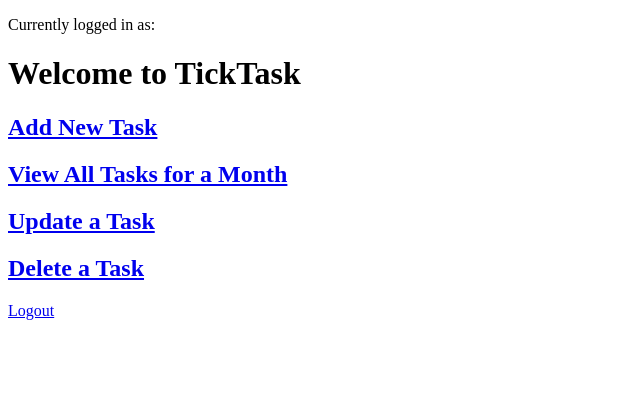
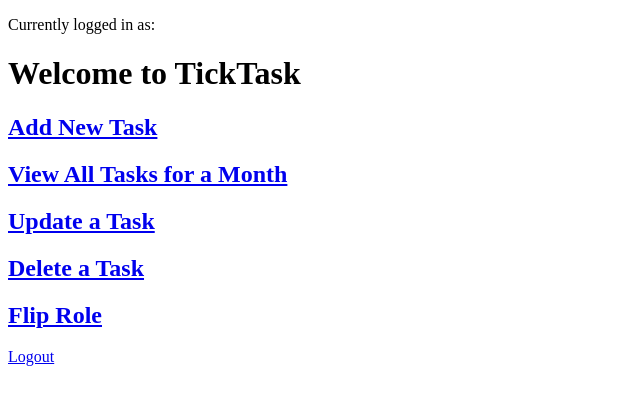
Before and after one commit to amm18z/Python-Flask-Trask-Tracking-Web-App, a Flask app: page /home in a window 1280 px wide. Shown: the top 405 px of the page, without its empty margins (0-640 px from the left). Run offline with Flask 3, Linux system fonts and the light colour scheme.

Commit message:
Update index.html

```diff
--- a/ParallelProj/templates/index.html
+++ b/ParallelProj/templates/index.html
@@ -9,6 +9,7 @@
 	     <h2><a href = "/listtask/a/id">View All Tasks for a Month</a></h2>
          <h2><a href = "/updatetask">Update a Task </a></h2>
          <h2><a href = "/deletetask">Delete a Task</a></h2>
+         <h2><a href = "/changeRole">Flip Role</a></h2>
    </body>
    <a href = "/">Logout</a>
 </html>
```
